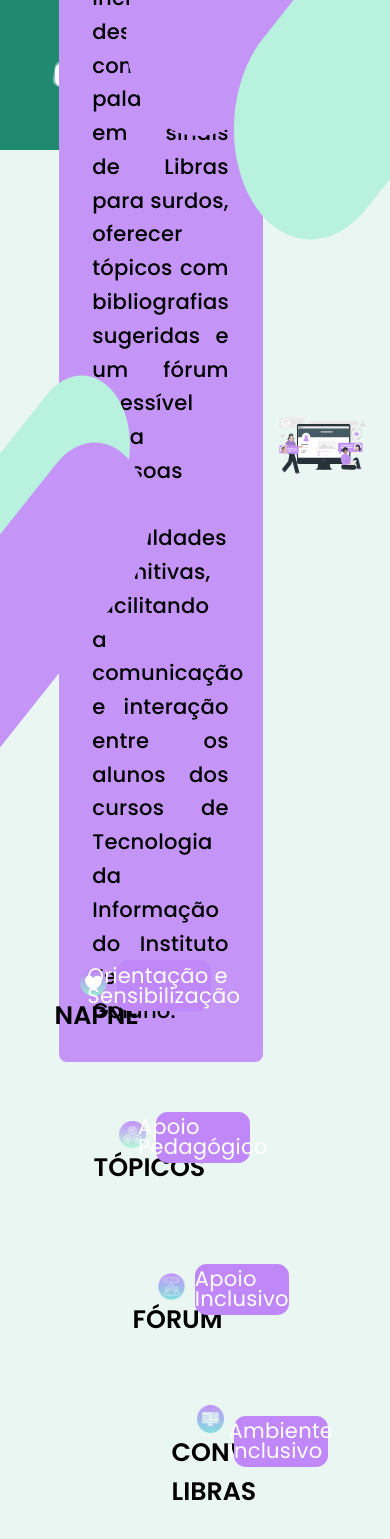
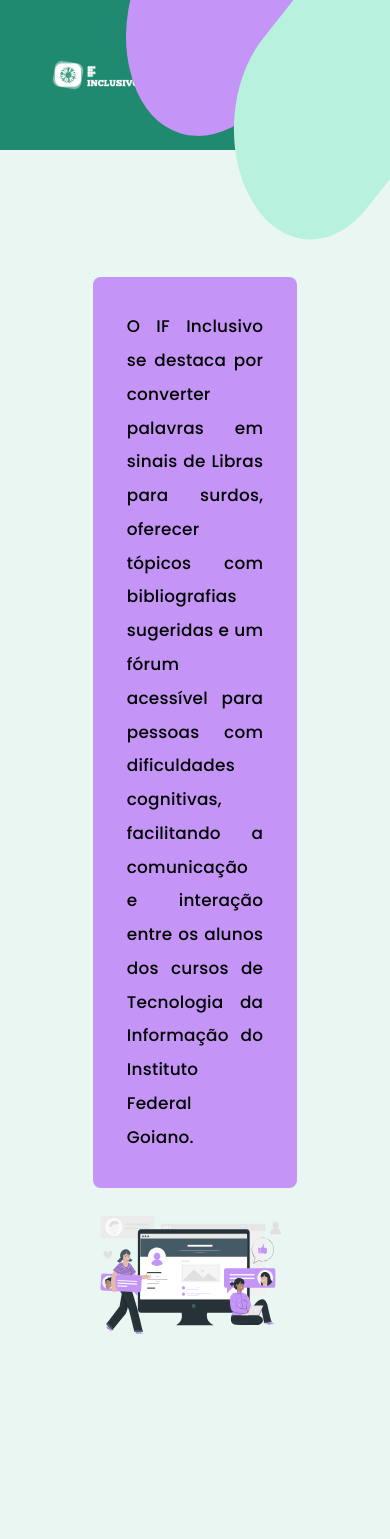
Before and after one commit to arianamesquita/IFInclusivo-frontend, an Angular app: page /home in a window 390 px wide. Shown: the top 1539 px of the page. Built offline with nearby package versions, Linux system fonts and the light colour scheme.

Commit message:
feat(start): ajustes responsividade home

```diff
--- a/src/app/external/views/components/home/home.component.scss
+++ b/src/app/external/views/components/home/home.component.scss
@@ -4,32 +4,36 @@
 .box {
     background-color: $background;
     width: 100vw;
-    height: auto;
+    min-height: 100vh; // Usa min-height para que a altura acompanhe o conteúdo
     position: relative;
+    overflow: hidden;
 
     .background {
         background-image:
             url("../../../../../assets/images/bubble_home_purple.svg"),
             url("../../../../../assets/images/bubble_home_cyan.svg");
-        background-position: left bottom, left bottom;
+        background-position: left top 300px, left 0px top 200px; // Ajuste personalizado para cada bolha
         background-size: 150px, 130px;
         background-repeat: no-repeat;
         position: absolute;
-        top: -150vh;
+        top: 0;
         left: 0;
-        width: 100vw;
+        width: 100%;
         height: 100%;
+        z-index: 0;
     }
     .upper{
         width: 80vw;
-        height: 80vh;
-        margin: 0 20vw 0 15vw;
+        min-height: 80vh;
+        margin: 0 auto;
         padding-bottom: 12vh;
         display: flex;
         flex-direction: row;
         align-items: center;
         justify-content: center;
         gap: 4vw;
+        position: relative;
+        z-index: 1; // Mantém o conteúdo acima do background
         .text {
             width: 35vw;
             height: auto;
@@ -135,4 +139,57 @@
             line-height: 4vh;
         }
     }
+
+    @media only screen and (max-width: 1500px) {
+        .background{
+            background-image: none;
+        }
+        .upper {
+            flex-direction: column;
+            margin-top: 15vh;
+            .text{
+                font-size: 2vh;
+            }
+        }
+        .middle{
+            display: flex;
+            flex-direction: column;
+            align-items: center;
+            justify-content: center;
+            .icon_label{
+                .icon{
+                    width: 10vh;
+                }
+                .label{
+                    font-size: 2vh;
+                    margin-top: 1vh;
+                }
+            }
+            .line1, .line2, .line3, .line4 {
+                margin-left: 0;
+            }
+            .info{
+                width: auto;
+                height: auto;
+                padding: 2vw 3vh;
+                font-size: 2vh;
+                margin-left: 0vw;
+
+            }
+        }
+        .bottom{
+            margin-top: 7vh;
+            height: auto;
+            .title{
+                font-size: 3vh;
+            }
+            .weare{
+                height: auto;
+                margin-top: -3vh;
+                font-size: 2vh;
+            }
+        }
+    }
+
+
 }
```
